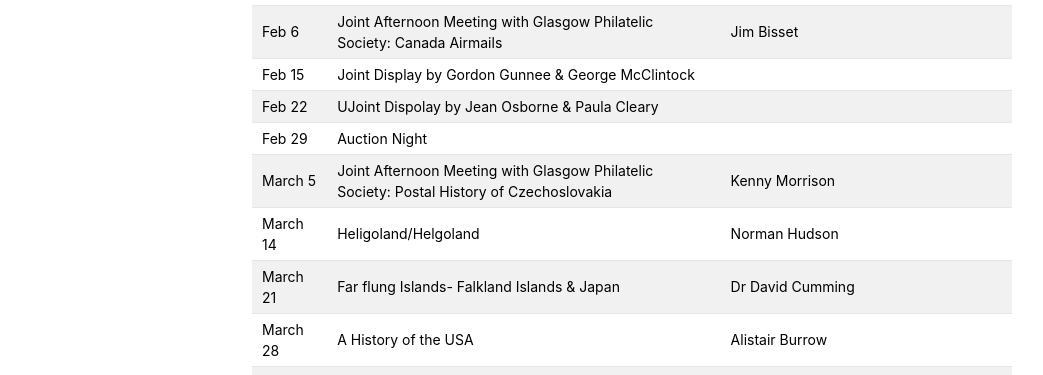
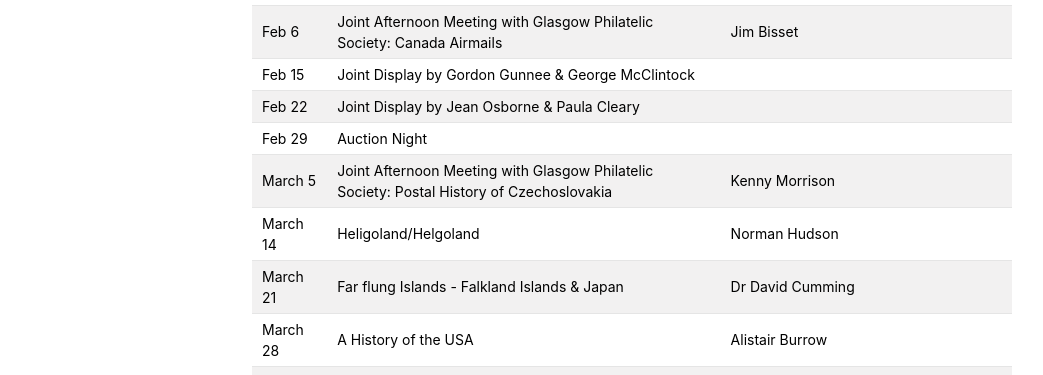
Before and after one commit to astalker/caledonian-stamps, a Jekyll site: the page built from meetings.md, in a window 1280 px wide. Shown: the part 997-1372 px from the top of the page, without its empty margins (118-1161 px from the left). Built offline with Jekyll 4.4.1, drawn with Linux system fonts in a browser that asks for light colours; our own code applies the rules of GitHub Pages for plain Markdown files.

Commit message:
Fix typos

```diff
--- a/meetings.md
+++ b/meetings.md
@@ -26,11 +26,11 @@ Jan 25 | Lyn & Jan Entertain
 Feb 1  | GB Letter Stamps: The Service & Then Stamps| Yvonne Wheatley FRPSL | ZOOM Meeting
 Feb 6  | Joint Afternoon Meeting with Glasgow Philatelic Society: Canada Airmails | Jim Bisset
 Feb 15 | Joint Display by Gordon Gunnee & George McClintock
-Feb 22 | UJoint Dispolay by Jean Osborne & Paula Cleary
+Feb 22 | Joint Display by Jean Osborne & Paula Cleary
 Feb 29 | Auction Night
 March 5  | Joint Afternoon Meeting with Glasgow Philatelic Society: Postal History of Czechoslovakia | Kenny Morrison
 March 14 | Heligoland/Helgoland | Norman Hudson
-March 21 | Far flung Islands- Falkland Islands & Japan | Dr David Cumming
+March 21 | Far flung Islands - Falkland Islands & Japan | Dr David Cumming
 March 28 |  A History of the USA | Alistair Burrow
 April 12/13 | Annual Congress of ASPS | Dewar's Centre, Perth
 April 18 | A G M
```
